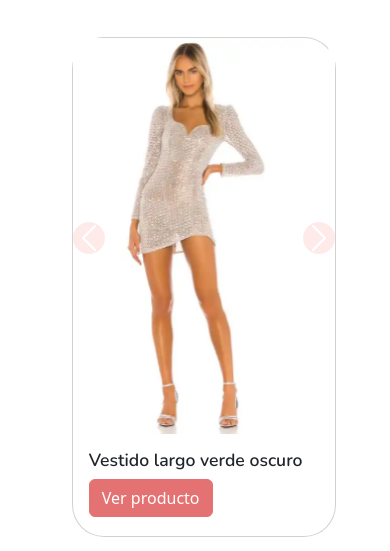
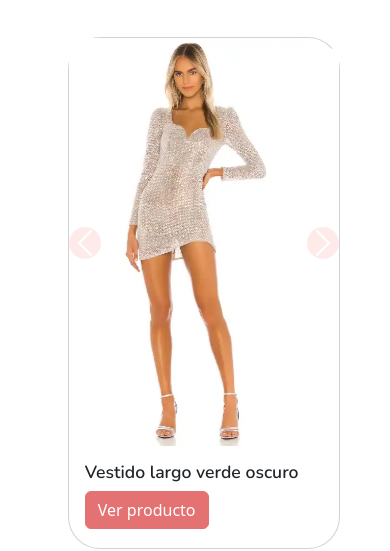
Before and after one commit to Luci1512/NewAugustine, a plain HTML site: page index.html in a window 390 px wide. Shown: the part 214-765 px from the top of the page. Drawn offline with nearby package versions, Linux system fonts and the light colour scheme.

Commit message:
products 0.8

```diff
--- a/scss/_productos.scss
+++ b/scss/_productos.scss
@@ -25,7 +25,7 @@ $media-1170: 14rem;
 $media-980: 11.2rem;
 $media-800: 10rem;
 $media-725: 14rem;
-$media-520: 16.5rem;
+$media-520: 17.2rem;
 
 //mixins
 .figuras {display: flex;
@@ -70,19 +70,19 @@ $media-520: 16.5rem;
     img{
         border-radius: 2rem;
         @media(max-width: 1170px){
-            width: $media-1170;
+            max-width: $media-1170;
         }
         @media(max-width: 980px){
-            width: $media-980;
+            max-width: $media-980;
         }
         @media(max-width: 800px){
-            width: $media-800;
+            max-width: $media-800;
         }
         @media(max-width: 725px){
-        width: $media-725;
+            max-width: $media-725;
         }
         @media(max-width:520px){
-            width: $media-520;
+            max-width: $media-520;
         }
     }
 
```
Also changed, not shown: css/main.css, 1 other file.
